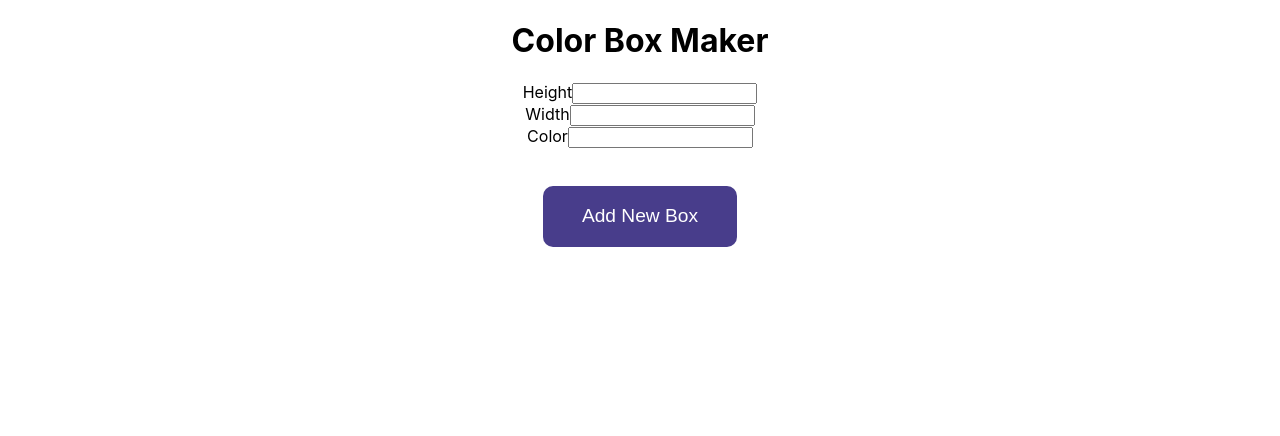
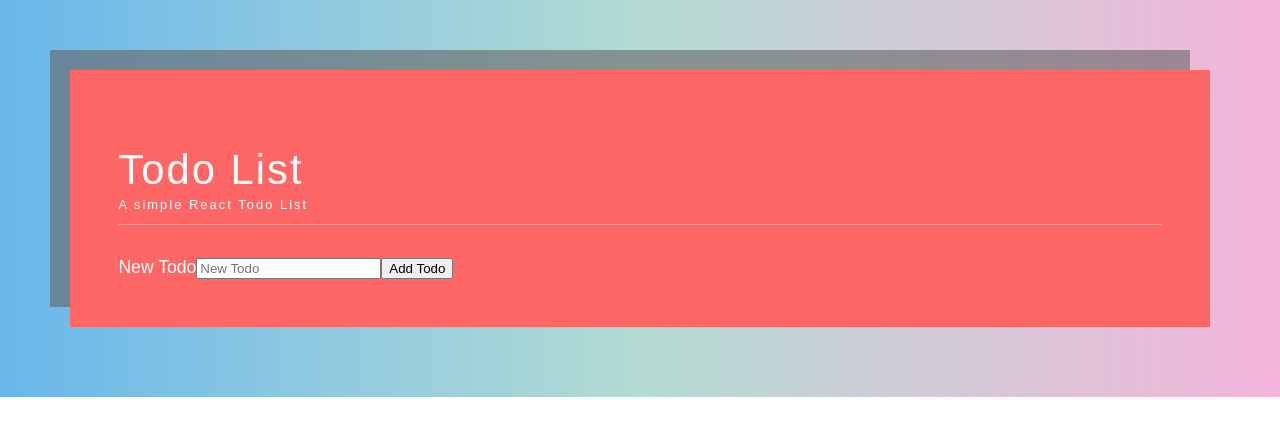
Before and after one commit to ssteigen/react-bootcamp, a React (Create React App) app: page / in a window 1280 px wide. Shown: the top 436 px of the page. Built offline with nearby package versions, Linux system fonts and the light colour scheme.

Commit message:
Add todo list app

```diff
--- a/src/App/App.css
+++ b/src/App/App.css
@@ -2,16 +2,15 @@
   text-align: center;
 }
 
-.card {
+/* .card {
   border: solid 2px gray;
   padding: 1em 0 2em 0;
   margin: 1em auto auto;
   border-radius: 10px;
   width: 40em;
-}
+} */
 
-button {
-  /* width: 15em; */
+/* button {
   padding: 1em 2em;
   border: 0px;
   border-radius: 10px;
@@ -19,14 +18,15 @@ button {
   color: white;
   background-color: darkslateblue;
   margin-top: 2em;
-}
+} */
 
-button:hover {
+/* button:hover {
   background-color: slateblue;
-}
+} */
 
+/*
 button:disabled {
   cursor: not-allowed;
   color: gray;
   background-color: darkgray;
-}
+} */
--- a/src/App/App.js
+++ b/src/App/App.js
@@ -7,14 +7,17 @@ import './App.css';
 // import ButtonList from 'ButtonList/ButtonList';
 // import Hangman from "Hangman/Hangman";
 // import Board from "LightsOut/Board";
+// import BoxList from 'ColorBoxes/BoxList';
 
-import BoxList from 'ColorBoxes/BoxList';
+import TodoList from 'TodoList/TodoList';
 
 class App extends Component {
   render() {
     return (
       <div className='App'>
-        <BoxList />
+        <TodoList />
+
+        {/* <BoxList /> */}
 
         {/* <Board /> */}
 
--- /dev/null
+++ b/src/TodoList/NewTodoForm.js
@@ -0,0 +1,44 @@
+import React, { Component } from "react";
+
+import {v4 as uuid} from "uuid";
+
+class NewTodoForm extends Component {
+  constructor(props) {
+    super(props);
+
+    this.state = { task: "" };
+
+    this.handleChange = this.handleChange.bind(this);
+    this.handleSubmit = this.handleSubmit.bind(this);
+  }
+
+  handleChange(evt) {
+    this.setState({ [evt.target.name]: evt.target.value });
+  }
+
+  handleSubmit(evt) {
+    evt.preventDefault();
+    const newTodo = {...this.state, id: uuid(), completed: false}
+    this.props.createTodo(newTodo);
+    this.setState({ task: "" });
+  }
+
+  render() {
+    return (
+      <form onSubmit={this.handleSubmit}>
+        <label htmlFor="task">New Todo</label>
+        <input
+          type="text"
+          name="task"
+          id="task"
+          placeholder="New Todo"
+          value={this.state.task}
+          onChange={this.handleChange}
+        />
+        <button>Add Todo</button>
+      </form>
+    );
+  }
+}
+
+export default NewTodoForm;
--- /dev/null
+++ b/src/TodoList/Todo.css
@@ -0,0 +1,49 @@
+.Todo {
+  display: flex;
+  margin: 1rem 0;
+  padding: 1rem;
+  justify-content: space-between;
+  align-items: center;
+  background-color: rgba(255, 255, 255, 0.1);
+}
+
+.Todo-task {
+  position: relative;
+  transition: opacity 0.4s linear;
+}
+
+.Todo-task .completed {
+  opacity: 0.6;
+}
+
+.Todo-task.completed:before {
+  content: '';
+  position: absolute;
+  top: 50%;
+  left: -0.5rem;
+  display: block;
+  width: 0%;
+  height: 2px;
+  background: #fff;
+  animation: strikeitem 0.5s ease-out 0s forwards;
+}
+
+@keyframes strikeitem {
+  to {
+    width: calc(100% + 1rem);
+  }
+}
+
+.Todo-buttons {
+  flex-shrink: 0;
+  padding-left: 0.7em;
+}
+
+.Todo-buttons button {
+  border: none;
+  font-size: 1em;
+  margin: 0.4em;
+  background: none;
+  cursor: pointer;
+  color: #fff;
+}
--- /dev/null
+++ b/src/TodoList/Todo.js
@@ -0,0 +1,88 @@
+import React, { Component } from "react";
+import "./Todo.css";
+
+import { FontAwesomeIcon } from "@fortawesome/react-fontawesome";
+import { faPen, faTrash } from "@fortawesome/free-solid-svg-icons";
+
+class Todo extends Component {
+  constructor(props) {
+    super(props);
+
+    this.state = {
+      isEditing: false,
+      task: this.props.task,
+    };
+
+    this.handleRemove = this.handleRemove.bind(this);
+    this.toggleForm = this.toggleForm.bind(this);
+    this.handleUpdate = this.handleUpdate.bind(this);
+    this.handleChange = this.handleChange.bind(this);
+    this.handleToggle = this.handleToggle.bind(this);
+  }
+
+  handleRemove() {
+    this.props.removeTodo(this.props.id);
+  }
+
+  toggleForm() {
+    this.setState({ isEditing: !this.state.isEditing });
+  }
+
+  handleUpdate(evt) {
+    evt.preventDefault();
+    this.props.updateTodo(this.props.id, this.state.task);
+    this.toggleForm();
+  }
+
+  handleChange(evt) {
+    this.setState({
+      [evt.target.name]: evt.target.value,
+    });
+  }
+
+  handleToggle(evt) {
+    this.props.toggleTodo(this.props.id);
+  }
+
+  render() {
+    let result;
+    if (this.state.isEditing) {
+      result = (
+        <div className="Todo">
+          <form className="Todo-edit-from" onSubmit={this.handleUpdate}>
+            <input
+              name="task"
+              type="text"
+              value={this.state.task}
+              onChange={this.handleChange}
+            />
+            <button>Save</button>
+          </form>
+        </div>
+      );
+    } else {
+      result = (
+        <div className="Todo">
+          <li
+            className={`Todo-task ${this.props.completed ? "completed" : ""}`}
+            onClick={this.handleToggle}
+          >
+            {this.props.task}
+          </li>
+          <div className="Todo-buttons">
+            <button onClick={this.toggleForm}>
+              <FontAwesomeIcon icon={faPen} />
+            </button>
+            <button onClick={this.handleRemove}>
+              <FontAwesomeIcon icon={faTrash} />
+            </button>
+          </div>
+        </div>
+      );
+    }
+
+    return result;
+  }
+}
+
+export default Todo;
--- /dev/null
+++ b/src/TodoList/TodoList.css
@@ -0,0 +1,34 @@
+.TodoList-wrapper {
+  text-align: left;
+  background: linear-gradient(90deg, #69b7eb, #b3dbd3, #f4b6db);
+  font-size: 1.1rem;
+  font-family: "Quicksand", sans-serif;
+  padding: 4em;
+}
+
+.TodoList {
+  padding: 3rem;
+  background-color: #ff6666;
+  color: #fff;
+  box-shadow: -20px -20px 0px 0px rgba(100, 100, 100, 0.6);
+}
+
+.TodoList h1 {
+  font-weight: normal;
+  font-size: 2.6rem;
+  letter-spacing: 0.05em;
+  border-bottom: 1px solid rgba(255, 255, 255, 0.3);
+}
+
+.TodoList h1 span {
+  display: block;
+  font-size: 0.8rem;
+  margin-bottom: 0.7rem;
+  margin-top: 0.2rem;
+}
+
+.TodoList ul {
+  padding-left: 0;
+  margin-top: 2rem;
+  list-style: none;
+}
--- /dev/null
+++ b/src/TodoList/TodoList.js
@@ -0,0 +1,83 @@
+import React, { Component } from "react";
+
+import './TodoList.css';
+
+import Todo from "./Todo";
+import NewTodoForm from "./NewTodoForm";
+
+class TodoList extends Component {
+  constructor(props) {
+    super(props);
+
+    this.state = {
+      todos: [],
+    };
+
+    this.create = this.create.bind(this);
+    this.remove = this.remove.bind(this);
+    this.update = this.update.bind(this);
+    this.toggleCompletion = this.toggleCompletion.bind(this);
+  }
+
+  create(newTodo) {
+    this.setState({
+      todos: [...this.state.todos, newTodo],
+    });
+  }
+
+  remove(id) {
+    this.setState({
+      todos: this.state.todos.filter((todo) => todo.id !== id),
+    });
+  }
+
+  update(id, updatedTask) {
+    const updatedTodos = this.state.todos.map((todo) => {
+      if (todo.id === id) {
+        return { ...todo, task: updatedTask };
+      }
+      return todo;
+    });
+
+    this.setState({ todos: updatedTodos });
+  }
+
+  toggleCompletion(id) {
+    const updatedTodos = this.state.todos.map((todo) => {
+      if (todo.id === id) {
+        return { ...todo, completed: !todo.completed };
+      }
+      return todo;
+    });
+
+    this.setState({ todos: updatedTodos });
+  }
+
+  render() {
+    const todos = this.state.todos.map((todo) => {
+      return (
+        <Todo
+          task={todo.task}
+          key={todo.id}
+          id={todo.id}
+          completed={todo.completed}
+          removeTodo={this.remove}
+          updateTodo={this.update}
+          toggleTodo={this.toggleCompletion}
+        />
+      );
+    });
+
+    return (
+      <div className="TodoList-wrapper">
+        <div className="TodoList">
+          <h1>Todo List <span>A simple React Todo List</span></h1>
+          <ul>{todos}</ul>
+          <NewTodoForm createTodo={this.create} />
+        </div>
+      </div>
+    );
+  }
+}
+
+export default TodoList;
```
